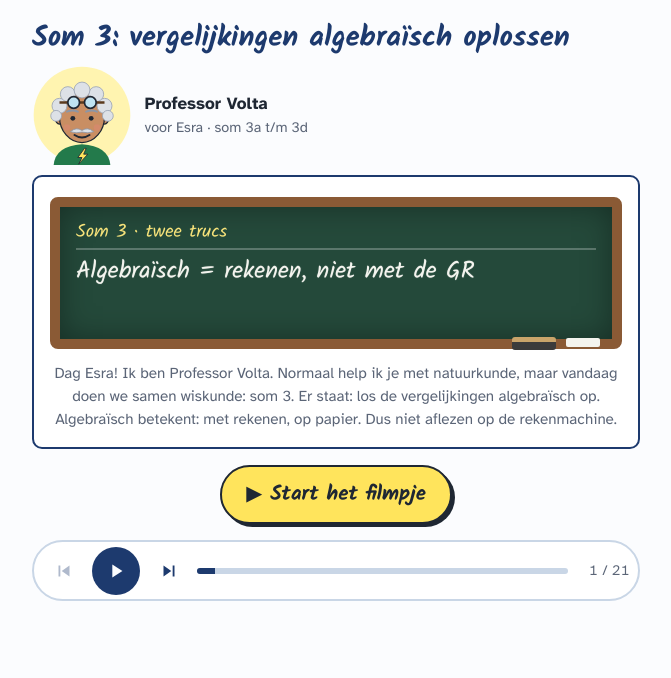
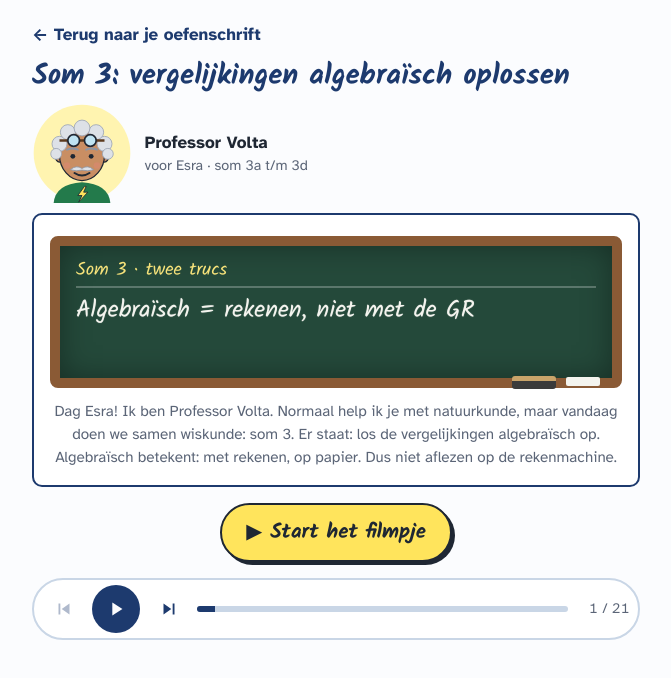
Before and after one commit to JellemaD/Oefenschrift-wis--en-natuurkunde, a plain HTML site: page som3-volta.html in a window 1280 px wide. Shown: the whole page, without its empty margins (304-975 px from the left). Drawn offline with Linux system fonts and the light colour scheme.

Commit message:
Som 3 filmpje: terugknop naar het oefenschrift
Co-Authored-By: Claude Opus 5.5 <noreply@anthropic.com>

```diff
--- a/som3-volta.html
+++ b/som3-volta.html
@@ -87,6 +87,7 @@ h1{font-family:var(--hand);color:var(--ink);font-size:1.8rem;margin:.3rem 0 .6re
 </head>
 <body>
 <main>
+  <a href="./" style="color:var(--ink);font-weight:700;text-decoration:none;display:inline-block;padding:.4rem 0">← Terug naar je oefenschrift</a>
   <h1>Som 3: vergelijkingen algebraïsch oplossen</h1>
   <div class="kop">
     <div id="av"><svg viewBox="0 0 120 120" data-mond="0" role="img" aria-label="Professor Volta"><circle cx="60" cy="60" r="58" class="av-bg"/><path d="M26 120 Q28 97 60 95 Q92 97 94 120Z" class="av-trui-nat"/><path d="M63 100 L55 111 L60 111 L56 119 L67 107 L62 107 L65 100Z" class="av-bliksem"/><ellipse cx="33" cy="64" rx="5" ry="7" class="av-huid2"/><ellipse cx="87" cy="64" rx="5" ry="7" class="av-huid2"/><ellipse cx="60" cy="62" rx="27" ry="31" class="av-huid2"/><g class="av-haar-grijs"><circle cx="33" cy="49" r="9"/><circle cx="29" cy="61" r="6.5"/><circle cx="87" cy="49" r="9"/><circle cx="91" cy="61" r="6.5"/><circle cx="43" cy="35" r="9"/><circle cx="77" cy="35" r="9"/><circle cx="60" cy="30" r="9.5"/></g><path d="M33 45 H87" class="av-band"/><circle cx="50" cy="45" r="7" class="av-lens"/><circle cx="70" cy="45" r="7" class="av-lens"/><path d="M42 56 q7 -3 13 0" class="av-lijn-grijs"/><path d="M65 56 q7 -3 13 0" class="av-lijn-grijs"/><g class="av-ogen"><circle cx="49" cy="64" r="2.9"/><circle cx="71" cy="64" r="2.9"/></g><circle cx="42" cy="75" r="4" class="av-wang"/><circle cx="78" cy="75" r="4" class="av-wang"/><path class="m m0" d="M51 84 Q60 90 69 84"/><ellipse class="m m1" cx="60" cy="86" rx="5.5" ry="3.5"/><path class="m m2" d="M50 83 Q60 97 70 83 Q60 86 50 83Z"/><ellipse class="m m3" cx="60" cy="87" rx="3.5" ry="5"/><path d="M46 80 Q53 74 60 78.5 Q67 74 74 80 Q67 82.5 60 80.5 Q53 82.5 46 80Z" class="av-snor"/></svg></div>
```
